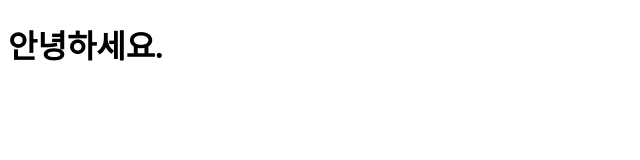
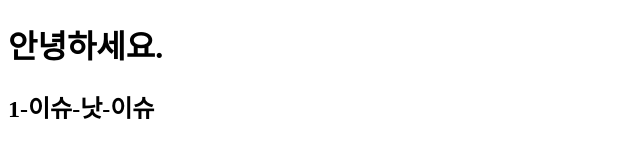
Before and after one commit to HimediaStudyH/Test, a plain HTML site: page index.html in a window 1280 px wide. Shown: the whole page, without its empty margins (0-640 px from the left). Drawn offline with Linux system fonts and the light colour scheme.

Commit message:
브런치에서 수정

```diff
--- a/index.html
+++ b/index.html
@@ -7,5 +7,6 @@
 </head>
 <body>
     <h1>안녕하세요.</h1>
+    <h2>1-이슈-낫-이슈</h2>
 </body>
 </html>
```
